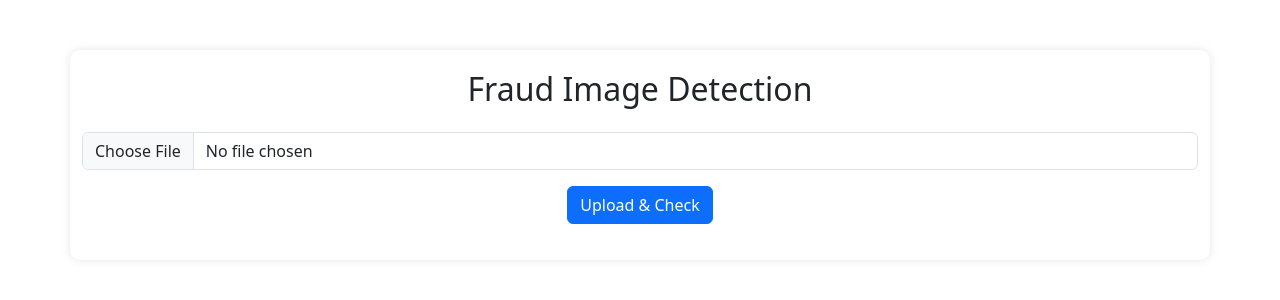
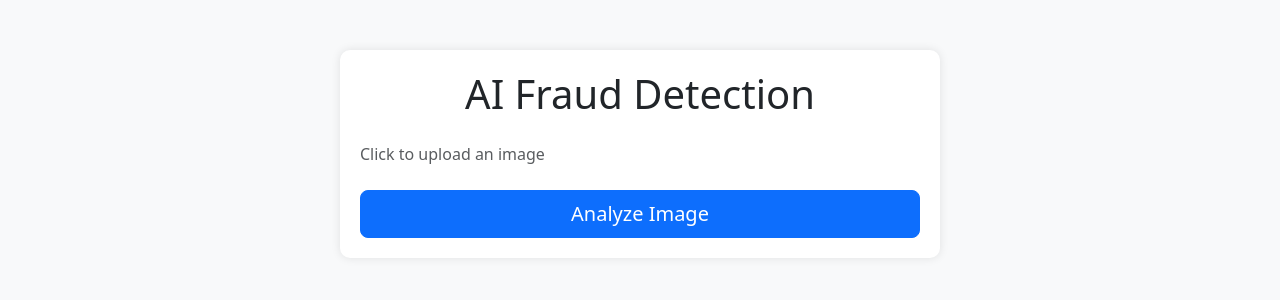
Before and after one commit to cammixx/VeriMage-ImgDect, a Python web app: template templates/index.html in a window 1280 px wide. Shown: the top 300 px of the page. Run offline with Jinja, Linux system fonts and the light colour scheme; the template is opened without the code that fills it, so the values that code supplies are empty; some libraries are stand-ins or nearby versions.

Commit message:
Update index.html

```diff
--- a/templates/index.html
+++ b/templates/index.html
@@ -3,23 +3,53 @@
 <head>
     <meta charset="UTF-8">
     <meta name="viewport" content="width=device-width, initial-scale=1.0">
-    <title>Fraud Image Detection</title>
+    <title>AI Fraud Detection</title>
+
+    <link href="https://cdn.jsdelivr.net/npm/bootstrap@5.3.0/dist/css/bootstrap.min.css" rel="stylesheet">
     <link rel="stylesheet" href="../static/styles.css">
-    <link href="https://cdn.jsdelivr.net/npm/bootstrap@5.3.0/dist/css/bootstrap.min.css" rel="stylesheet">
 </head>
 <body>
-    <div class="container text-center">
-        <h2 class="mb-4">Fraud Image Detection</h2>
-        <form id="upload-form" enctype="multipart/form-data">
-            <div class="mb-3">
-                <input class="form-control" type="file" id="image-upload" accept="image/*" required>
-            </div>
-            <button type="submit" class="btn btn-primary">Upload & Check</button>
-        </form>
-        <img id="image-preview" class="image-preview" alt="Uploaded Image Preview">
-        <div id="result" class="mt-3"></div>
+    <div class="container">
+        <div class="upload-container">
+            <h1 class="text-center mb-4">AI Fraud Detection</h1>
+
+            <!-- Upload Form -->
+            <form id="uploadForm" enctype="multipart/form-data" method="POST">
+                <div class="upload-area" id="uploadBox">
+                    <p class="text-muted">Click to upload an image</p>
+                    <input type="file" id="imageInput" name="image" accept="image/*" hidden>
+                </div>
+
+                <!-- Image Preview (Thumbnail) -->
+                <div id="thumbnailContainer" class="text-center mt-3" style="display: none;">
+                    <img id="imagePreview" class="preview-thumbnail" onclick="openFullSizeImage()">
+                </div>
+
+                <!-- Submit Button -->
+                <div class="d-grid gap-2 mt-4">
+                    <button type="submit" class="btn btn-primary btn-lg">Analyze Image</button>
+                </div>
+            </form>
+        </div>
     </div>
 
+    <!-- Image Modal -->
+    <div class="modal fade" id="imageModal" tabindex="-1">
+        <div class="modal-dialog modal-dialog-centered modal-xl">
+            <div class="modal-content">
+                <div class="modal-header">
+                    <h5 class="modal-title">Full Size Preview</h5>
+                    <button type="button" class="btn-close" data-bs-dismiss="modal"></button>
+                </div>
+                <div class="modal-body text-center">
+                    <img id="fullSizePreview" class="img-fluid">
+                </div>
+            </div>
+        </div>
+    </div>
+
+    <!-- Bootstrap & Custom Scripts -->
+    <script src="https://cdn.jsdelivr.net/npm/bootstrap@5.3.0/dist/js/bootstrap.bundle.min.js"></script>
     <script src="../static/script.js"></script>
 </body>
 </html>
```
